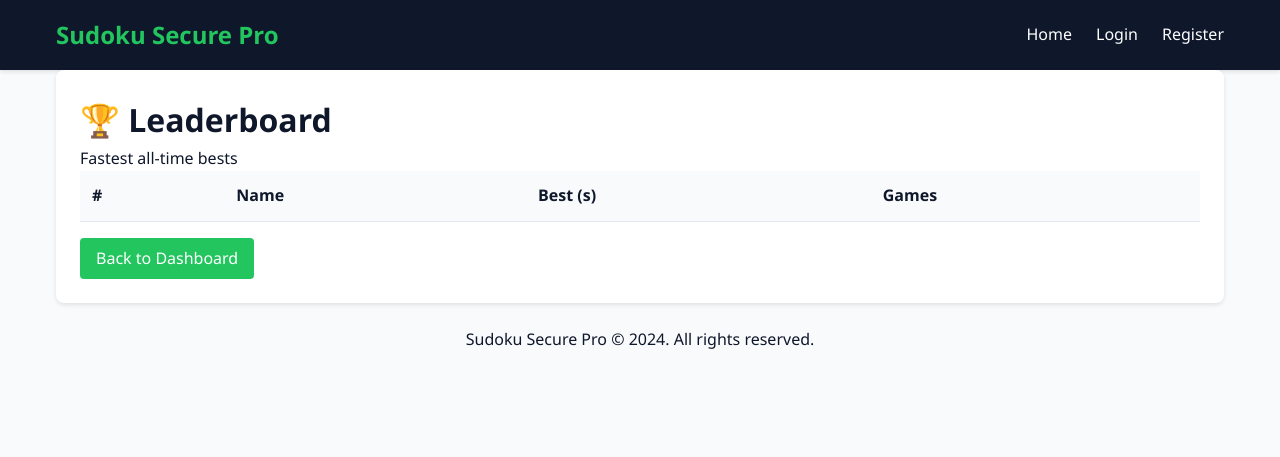
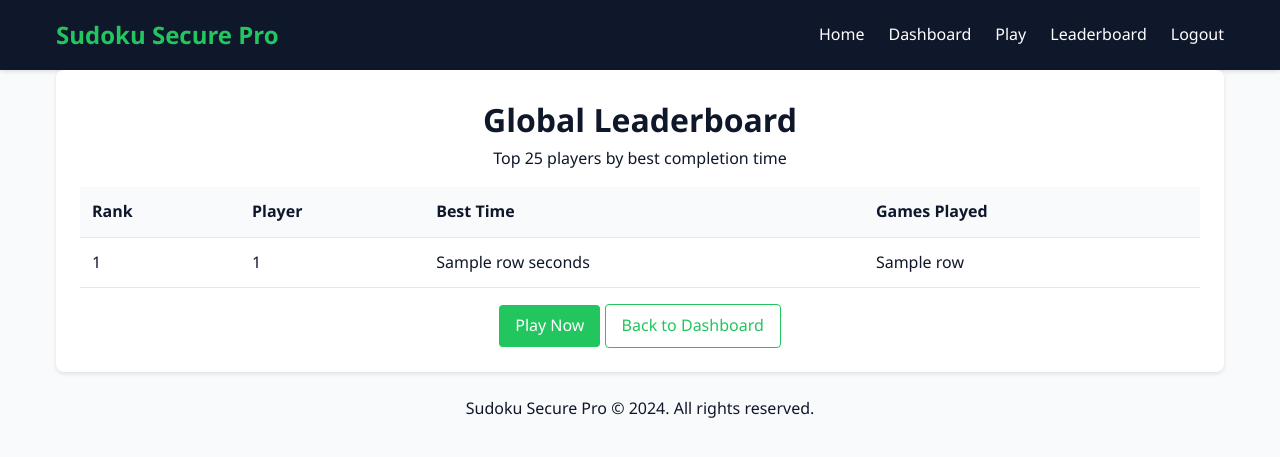
Before and after one commit to harsha86396/sudoku_app, a Flask app: template templates/leaderboard.html in a window 1280 px wide. Shown: the top 457 px of the page. Run offline with Flask 3, Linux system fonts and the light colour scheme; the template is opened without the code that fills it: most values are stand-ins (such as "Sample title", 1, 10 or a date in 2020); lists and menus that the app fills with data are empty.

Commit message:
Update leaderboard.html

```diff
--- a/templates/leaderboard.html
+++ b/templates/leaderboard.html
@@ -1,21 +1,70 @@
-{% extends 'base.html' %}
-{% block content %}
+<!DOCTYPE html>
+<html lang="en">
+<head>
+    <meta charset="UTF-8">
+    <meta name="viewport" content="width=device-width, initial-scale=1.0">
+    <title>{{ title }} - Sudoku Secure Pro</title>
+    <link rel="stylesheet" href="/static/css/style.css">
+</head>
+<body>
+    <header>
+        <nav class="container">
+            <div class="logo">Sudoku Secure Pro</div>
+            <ul class="nav-links">
+                <li><a href="/">Home</a></li>
+                <li><a href="/dashboard">Dashboard</a></li>
+                <li><a href="/play">Play</a></li>
+                <li><a href="/leaderboard">Leaderboard</a></li>
+                {% if 'user_id' in session %}
+                    <li><a href="/download_history">Download History</a></li>
+                {% endif %}
+                <li><a href="/logout">Logout</a></li>
+            </ul>
+        </nav>
+    </header>
+
+    <main class="container">
         <div class="card">
-<h1>🏆 Leaderboard</h1>
-<p class="small">Fastest all-time bests</p>
-<table class="table">
-  <thead><tr><th>#</th><th>Name</th><th>Best (s)</th><th>Games</th></tr></thead>
+            <h1 class="text-center">Global Leaderboard</h1>
+            <p class="text-center">Top 25 players by best completion time</p>
+
+            {% if rows %}
+            <table class="table mt-2">
+                <thead>
+                    <tr>
+                        <th>Rank</th>
+                        <th>Player</th>
+                        <th>Best Time</th>
+                        <th>Games Played</th>
+                    </tr>
+                </thead>
                 <tbody>
-  {% for i,row in enumerate(rows, start=1) %}
+                    {% for row in rows %}
                     <tr>
-      <td>{{ i }}</td>
+                        <td>{{ loop.index }}</td>
                         <td>{{ row[0] }}</td>
-      <td>{{ row[1] }}</td>
+                        <td>{{ row[1] }} seconds</td>
                         <td>{{ row[2] }}</td>
                     </tr>
                     {% endfor %}
                 </tbody>
             </table>
-<a class="btn secondary" href="/dashboard">Back to Dashboard</a>
+            {% else %}
+            <div class="text-center mt-2">
+                <p>No leaderboard data available yet.</p>
+                <a href="/play" class="btn">Be the first to play!</a>
             </div>
-{% endblock %}
+            {% endif %}
+
+            <div class="text-center mt-2">
+                <a href="/play" class="btn">Play Now</a>
+                <a href="/dashboard" class="btn btn-outline">Back to Dashboard</a>
+            </div>
+        </div>
+    </main>
+
+    <footer class="text-center mt-3">
+        <p>Sudoku Secure Pro &copy; 2024. All rights reserved.</p>
+    </footer>
+</body>
+</html>
```
Lines whose indentation alone changed are shown as unchanged.
